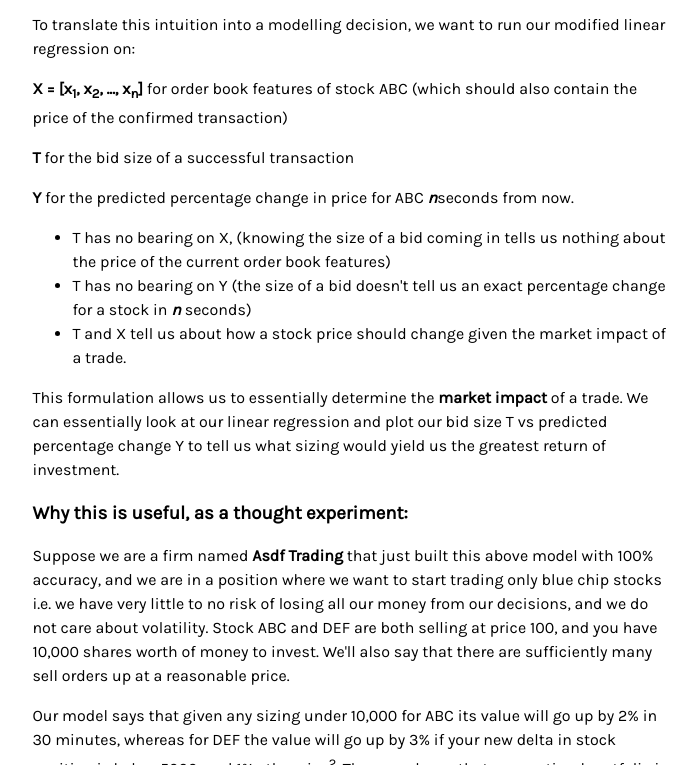
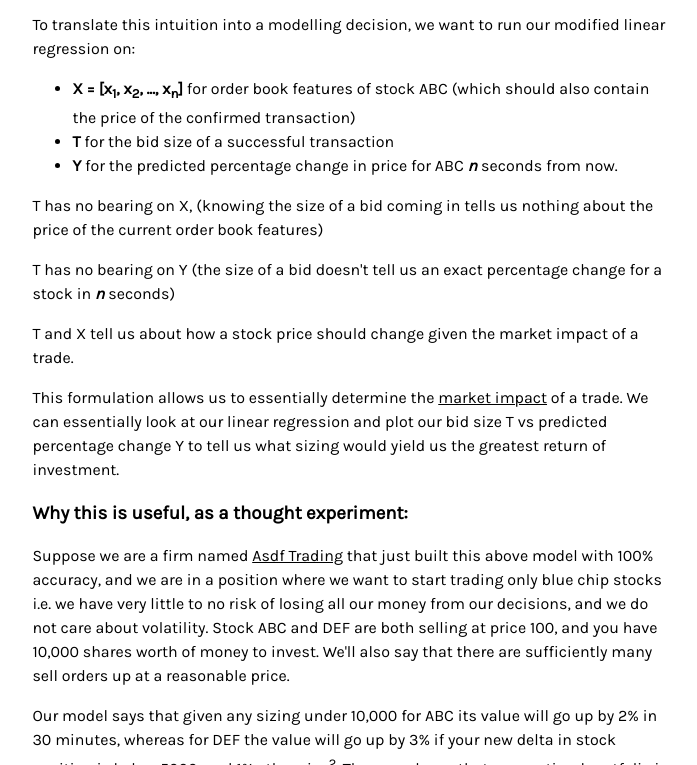
Before and after one commit to rqmusings/rqmusings.github.io, a plain HTML site: page healthcarefinance.html in a window 1280 px wide. Shown: the part 4561-5326 px from the top of the page, without its empty margins (102-799 px from the left). Drawn offline with Linux system fonts and the light colour scheme.

Commit message:
Add files via upload

```diff
--- a/healthcarefinance.html
+++ b/healthcarefinance.html
@@ -55,7 +55,7 @@
         <p style="text-align: center;">Y = (&beta;<sub>1</sub> + &beta;<sub>2</sub> T + &beta;<sub>3</sub> T<sup>2</sup> + &hellip;. ) (&beta;'<sub>1</sub>x<sub>1</sub> + &beta;'<sub>2</sub>x<sub>2</sub> + &hellip;) + c</p>
         <p>Then expanding it out, suppose we believe we can model our beta function with a <em>k</em>th order Taylor series, i.e. our Taylor series has<em> k+1</em> terms. Our linear regression thus becomes</p>
         <p style="text-align: center;">Y = &beta;<sub>1,1</sub>x<sub>1</sub> + &beta;<sub>1,2</sub>x<sub>2</sub> + &hellip; + &beta;<sub>2,1</sub> T x<sub>1</sub> + &hellip;.&nbsp; + c</p>
-        <p>If x has m variables, this thus results in a linear regression on<em> (k+1)m</em> variables.</p>
+        <p>If x has m variables, this thus results in a linear regression on<em> m(k+1)</em> variables.</p>
         <p>As a conclusion, given a fixed X and a linear model in the above format, we get to see how the treatment effect changes the outcome Y; we can construct a plot of T.</p>
         <p>This conclusion can be met with a discussion on training and potential financial applications:</p>
         <center> <img src="stocks.png" width="70%"> </center>
@@ -65,18 +65,20 @@
 
         <p>Alas, let us continue. In finance, causal inference is always a potentially useful field to engage in. Data in the stock market is often extremely noisy and contains a lot of confounding variables, so understanding how a specific variable T affects price changes Y given a world input X is super difficult. If we can only observe X, T together, but we want to choose an ideal T given X, how will we ever understand the importance of T without causal inference?&nbsp;</p>
         <p>I'm sure there are other variables T that traders will have to decide upon, but the one I thought about is bid size. Of course, it is a common feature in optimization problems where one wants to minimize variance but maximize the earnings gained from their portfolio. There is usually a market impact feature involved, where quants will wonder if the size of their trade will actually impact their earnings in a day. For example, let's say you find stock ABC at price 100 and believe it will move up by 5% in 30 minutes if we sit here and make no trade. Obviously, we'd like to buy some ABC, and we're happy to buy a share at 102 if that is the only offer available: after all, we believe this would net us $3 in 30 minutes. But now, what if we know that 100,000 shares are up at 102? If we are going to buy 100,000 ABC shares, that is probably going to affect the price in 30 minutes differently than if we were to only buy one share.&nbsp;</p>
+
         <p>To translate this intuition into a modelling decision, we want to run our modified linear regression on:</p>
-        <p><b>X = [x<sub>1</sub>, x<sub>2</sub>, ..., x<sub>n</sub>] </b>for order book features of stock ABC (which should also contain the price of the confirmed transaction)</p>
-        <p><b>T </b>for the bid size of a successful transaction</p>
-        <p><b>Y </b>for the predicted percentage change in price for ABC <b><em>n</em></b>seconds from now.</p>
         <ul>
-        <li>T has no bearing on X, (knowing the size of a bid coming in tells us nothing about the price of the current order book features)</li>
-        <li>T has no bearing on Y (the size of a bid doesn't tell us an exact percentage change for a stock in <b><em>n</em></b> seconds)</li>
-        <li>T and X tell us about how a stock price should change given the market impact of a trade.&nbsp;</li>
+        <li><b>X = [x<sub>1</sub>, x<sub>2</sub>, ..., x<sub>n</sub>] </b>for order book features of stock ABC (which should also contain the price of the confirmed transaction)</li>
+        <li><b>T </b>for the bid size of a successful transaction</li>
+        <li><b>Y </b>for the predicted percentage change in price for ABC <b><em>n </em></b> seconds from now.</li>
         </ul>
-        <p>This formulation allows us to essentially determine the <b>market impact</b> of a trade. We can essentially look at our linear regression and plot our bid size T vs predicted percentage change Y to tell us what sizing would yield us the greatest return of investment.&nbsp;</p>
+        <p>T has no bearing on X, (knowing the size of a bid coming in tells us nothing about the price of the current order book features)</p>
+        <p>T  has no bearing on Y (the size of a bid doesn't tell us an exact percentage change for a stock in <b><em>n</em></b> seconds)</p>
+        <p>T and X tell us about how a stock price should change given the market impact of a trade.&nbsp;</p>
+        </ul>
+        <p>This formulation allows us to essentially determine the <u>market impact</u> of a trade. We can essentially look at our linear regression and plot our bid size T vs predicted percentage change Y to tell us what sizing would yield us the greatest return of investment.&nbsp;</p>
         <h3>Why this is useful, as a thought experiment:</h3>
-        <p>Suppose we are a firm named <b>Asdf Trading</b> that just built this above model with 100% accuracy, and we are in a position where we want to start trading only blue chip stocks i.e. we have very little to no risk of losing all our money from our decisions, and we do not care about volatility. Stock ABC and DEF are both selling at price 100, and you have 10,000 shares worth of money to invest. We'll also say that there are sufficiently many sell orders up at a reasonable price.</p>
+        <p>Suppose we are a firm named <u>Asdf Trading</u> that just built this above model with 100% accuracy, and we are in a position where we want to start trading only blue chip stocks i.e. we have very little to no risk of losing all our money from our decisions, and we do not care about volatility. Stock ABC and DEF are both selling at price 100, and you have 10,000 shares worth of money to invest. We'll also say that there are sufficiently many sell orders up at a reasonable price.</p>
         <p>Our model says that given any sizing under 10,000 for ABC its value will go up by 2% in 30 minutes, whereas for DEF the value will go up by 3% if your new delta in stock position is below 5000, and 1% otherwise<sup>2</sup>. Then, you know that your optimal portfolio is 5,000 of DEF and 5,000 for ABC, and you will the stocks will be worth an average of 102.5 in 30 minutes. If we use a more traditional model that does not evaluate sizing, and just predicts 2% and 3% 30-minute futures for ABC and DEF respectively, your model would have told you to buy 10,000 shares of DEF which would be worth 101 in 30 minutes, which is a loss of $1.50 per share.</p>
         <p>Anyway, I think that's all I'll say for now. It would be so ideal to have some sort of order book model prediction to see how much better this idea works from a naive model, and then see how it makes decisions in the real world, but I can only hope to know.&nbsp;</p>
 
```
